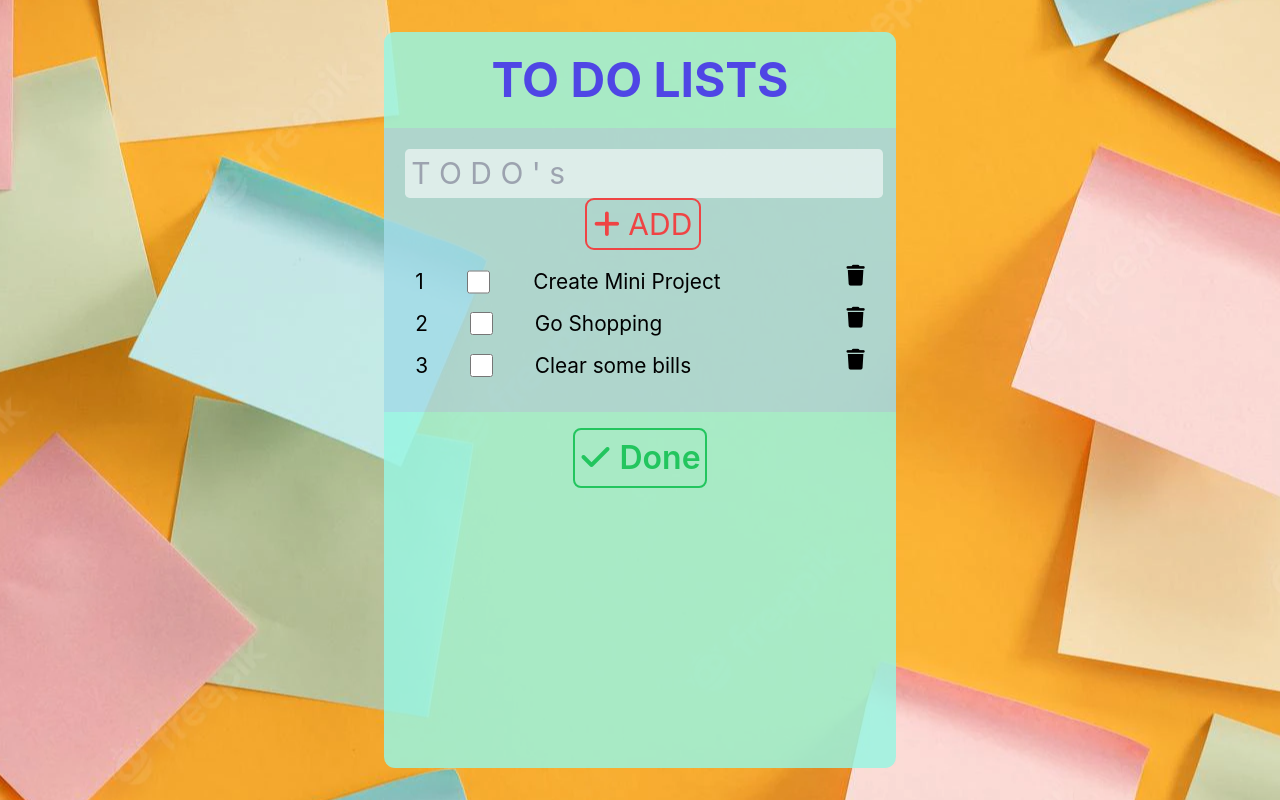
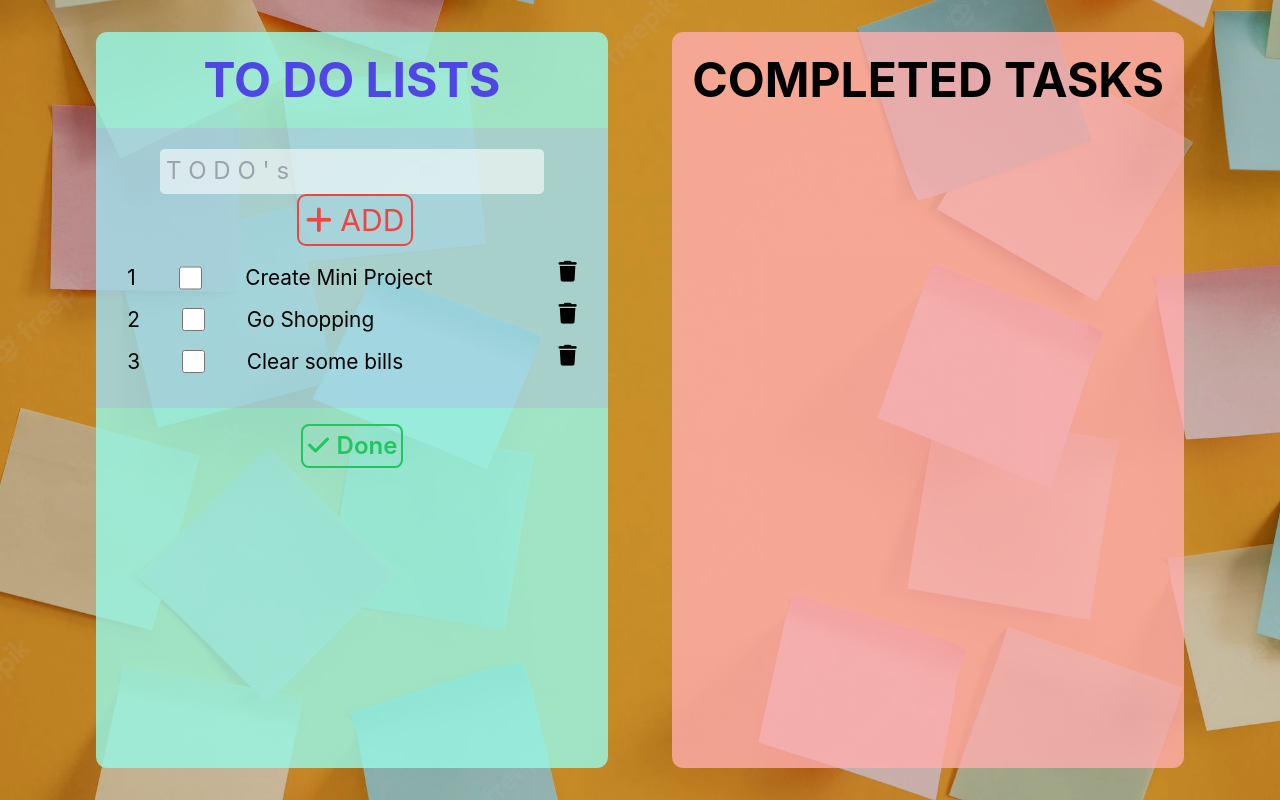
Before and after one commit to FeNriR0077/Todo, a React (Create React App) app: page / in a window 1280 px wide. Both pictures are taken after a click on the button "ADD". Built offline with nearby package versions, Linux system fonts and the light colour scheme.

Commit message:
Feat: Added transitions and button effects

```diff
--- a/src/components/Home.js
+++ b/src/components/Home.js
@@ -1,4 +1,5 @@
 import { useState } from "react";
+import Notes from "./Notes";
 import Todo from "./Todo";
 
 
@@ -7,6 +8,7 @@ const Home = () => {
     const [list, setList] = useState(['Create Mini Project', 'Go Shopping', 'Clear some bills'])
     const [isTrue, setTrue] = useState(true)
     const [inputval, setInputval] = useState('')
+    const [notes, setNotes] = useState(['Tailwind makes styling easy', "ES6 concepts make code cleaner"])
 
 
 
@@ -42,22 +44,28 @@ const Home = () => {
             console.log(list)
         }
 
+    };
 
-    };
+    const handleDeleteNotes = () => {
+
+    }
 
 
 
 
     return (
         <div className='wrapper'>
+
+            {/*------------ Styling using CSS and tailwind both --------------*/}
+
             <div className="container m-8" >
-                <h1 className="heading text-6xl font-bold uppercase text-indigo-600 my-6">
+                <h1 className="heading text-6xl font-bold uppercase text-indigo-600 my-6 ">
                     To Do Lists
                 </h1>
                 <div className="addedlists pt-5">
                     <div className={`todoinput text-3xl mb-8 ${!isTrue ? "active" : "passive"} `}>
-                        <input value={inputval} onChange={e => setInputval(e.target.value)} type="text" placeholder="T O D O ' s" />
-                        <button className="ml-2 text-red-500" type="button" onClick={handleAdd}><i class="fa-solid fa-plus"></i> ADD</button>
+                        <input className="text-2xl" value={inputval} onChange={e => setInputval(e.target.value)} type="text" placeholder="T O D O ' s" />
+                        <button className="ml-2 transition ease-in delay-75 text-red-500" type="button" onClick={handleAdd}><i class="fa-solid fa-plus"></i> ADD</button>
                     </div>
                 <ul className="orderoflists">
 
@@ -69,12 +77,26 @@ const Home = () => {
                 </div>
 
                 <div className="addtodo">
-                    <button className={`plus border-2 border-red-400 rounded-lg p-1 text-red-500 font-semibold ${isTrue ? "active" : "passive"} `} type="button" onClick={handleAddBtn}><i class="fa-solid fa-plus"></i> ADD</button>
-                    <button className={`plus border-2 border-green-500 rounded-lg p-1 text-green-500 font-semibold ${!isTrue ? "active" : "passive"} `} type="button" onClick={handleAddBtn}> <i class="fa-solid fa-check"></i> Done </button>
+                    <button className={`add transition ease-in delay-75 text-2xl border-2 hover:bg-red-400 hover:text-white border-red-400 rounded-lg p-1 text-red-500 font-semibold ${isTrue ? "active" : "passive"} `} type="button" onClick={handleAddBtn}><i class="fa-solid fa-plus"></i> ADD</button>
+                    <button className={`done transition ease-in delay-75 text-2xl border-2 hover:bg-green-400 hover:text-white border-green-500 rounded-lg p-1 text-green-500 font-semibold ${!isTrue ? "active" : "passive"} `} type="button" onClick={handleAddBtn}> <i class="fa-solid fa-check"></i> Done </button>
                 </div>
             </div>
 
+
+            {/* -------------Styling mostly using tailwind---------------- */}
+            <div className="notescontainer">
+                <h1 className="notesheading text-center text-5xl font-bold uppercase text-black-400 my-6">Completed Tasks</h1>
+
+                <ul className="orderofnotes">
+                    {notes.map((note, index) => (
+                        <Notes note={note} index={index} handleDeleteNotes={handleDeleteNotes} />
+                    ))}
+                </ul>
+            </div>
+
         </div>
+
+
     );
 }
 
--- /dev/null
+++ b/src/components/Notes.js
@@ -0,0 +1,12 @@
+
+
+
+const Notes = ({note, index, handleDeleteNotes}) => {
+    return (
+        <>
+
+        </>
+    );
+}
+
+export default Notes;
--- a/src/index.css
+++ b/src/index.css
@@ -19,9 +19,10 @@ code {
 }
 
 body {
-  background-image: url(./bgimg.webp);
+  background-image:linear-gradient(rgba(0, 0, 0, 0.2), rgba(0, 0, 0, 0.2)), url(./bgimg.webp);
+  background-size: cover;
   background-repeat: no-repeat;
-  background-position: center;
+  background-attachment: fixed;
 }
 
 .wrapper {
@@ -56,7 +57,8 @@ body {
 }
 .todoinput input:focus{
   background-color: whitesmoke;
-  outline-color: rgb(177, 252, 252);
+  outline-color: #ef4444;
+  outline-width: 2px;
   outline-style: groove;
   padding: .5rem;
 }
@@ -70,6 +72,7 @@ body {
 
 .todoinput button:hover {
   background-color: #f87171;
+  color: whitesmoke;
 }
 
 .addedlists {
@@ -125,3 +128,16 @@ body {
 .passive {
   display: none;
 }
+
+
+
+/* ------------------------------- */
+
+.notescontainer {
+  display: flex;
+  margin: 2rem;
+  flex-direction: column;
+  width: 40%;
+  border-radius: .7em;
+  background-color: #ffaeaece;
+}
```
